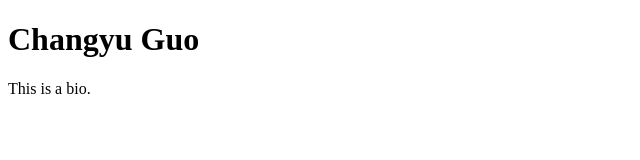
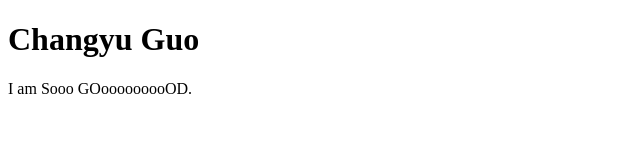
Before and after one commit to dalizijun/dalizijun.github.io, a plain HTML site: page index.htm in a window 1280 px wide. Shown: the whole page, without its empty margins (0-640 px from the left). Drawn offline with Linux system fonts and the light colour scheme.

Commit message:
Update index.htm

```diff
--- a/index.htm
+++ b/index.htm
@@ -6,7 +6,7 @@
 <body>
 
 <h1>Changyu Guo</h1>
-<p>This is a bio.</p>
+<p>I am Sooo GOooooooooOD.</p>
 
 </body>
 </html>
```
